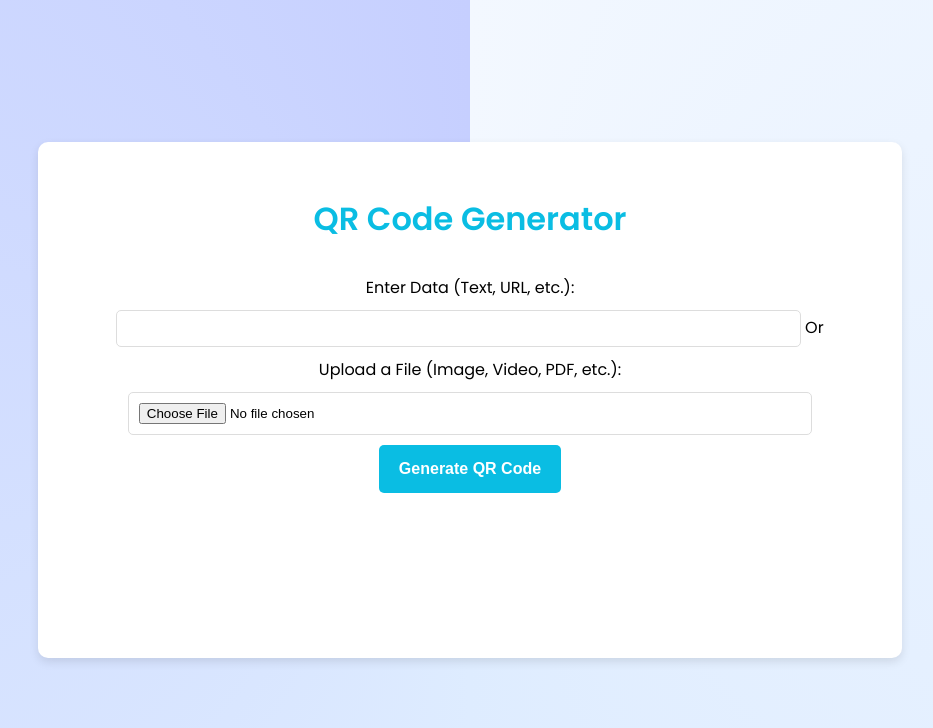
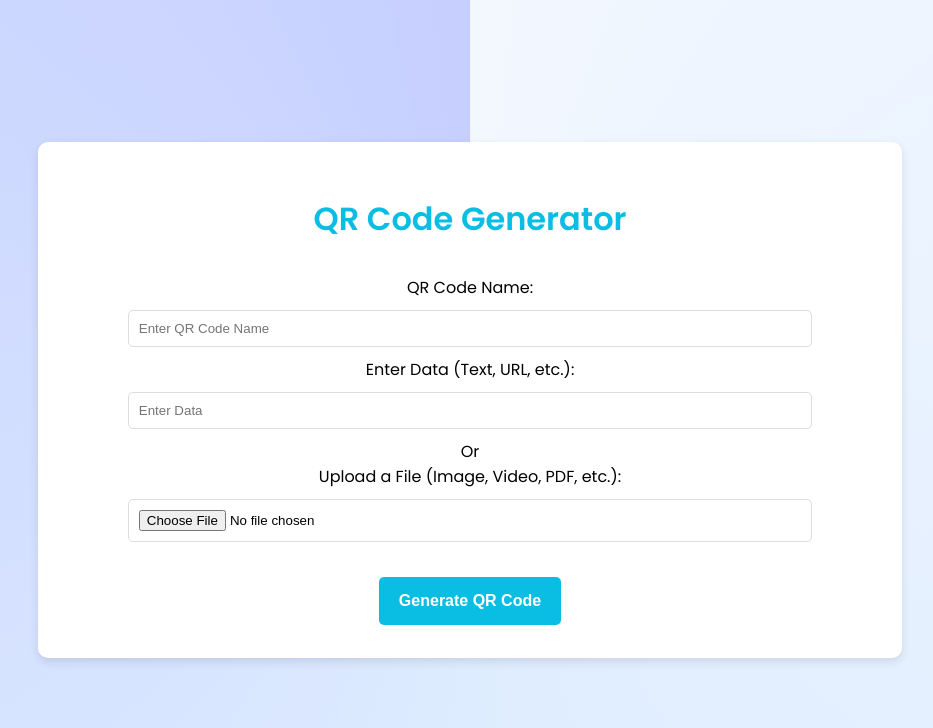
Before and after one commit to AtharvK8010/qr-code-generator, a Flask app: page / in a window 1280 px wide. Shown: the top 728 px of the page, without its empty margins (170-1103 px from the left). Run offline with Flask 3, Linux system fonts and the light colour scheme.

Commit message:
Update index.html

```diff
--- a/templates/index.html
+++ b/templates/index.html
@@ -5,16 +5,23 @@
     <meta name="viewport" content="width=device-width, initial-scale=1.0">
     <title>QR Code Generator</title>
     <link rel="stylesheet" href="{{ url_for('static', filename='styles.css') }}">
+
 </head>
 <body>
     <div class="container">
         <h1>QR Code Generator</h1>
         <form action="/generate_qr" method="POST" enctype="multipart/form-data">
-            <label for="data">Enter Data (Text, URL, etc.):</label>
-            <input type="text" id="data" name="data">
+            <label for="qr_name">QR Code Name:</label>
+            <input type="text" id="qr_name" name="qr_name" placeholder="Enter QR Code Name">
+            <br>
 
-            <label for="file">Or Upload a File (Image, Video, PDF, etc.):</label>
-            <input type="file" id="file" name="file" accept="image/*, video/*, application/pdf">
+            <label for="data">Enter Data (Text, URL, etc.):</label> <br>
+            <input type="text" id="data" name="data" placeholder="Enter Data">
+            <br>
+
+            <label for="file">Or <br> Upload a File (Image, Video, PDF, etc.):</label> <br>
+            <input type="file" name="file" accept="*">
+            <br> <br>
 
             <button type="submit">Generate QR Code</button>
         </form>
```
